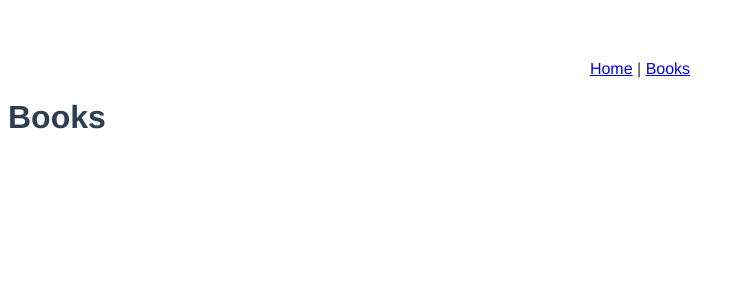
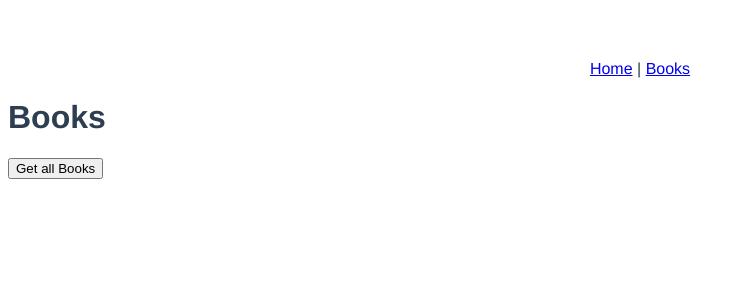
Before and after one commit to eddanieles/libraryReturns, a Vue app in the folder webApp/: page /books in a window 1280 px wide. Shown: the top 300 px of the page, without its empty margins (0-746 px from the left). Built offline with nearby package versions, Linux system fonts and the light colour scheme; no server answers; what @braid/vue-formulate would draw is missing.

Commit message:
books view

```diff
--- a/webApp/src/views/Books.vue
+++ b/webApp/src/views/Books.vue
@@ -1,26 +1,23 @@
 <template>
   <div class="books">
     <h1>Books</h1>
+    <button @click='getAllBooks()' type="button" class="btn btn-warning">Get all Books</button>
   </div>
 </template>
 
 <script>
-import { getAllBooks } from '../services/BookService'
-
+  // import { getAllBooks } from '../services/BookService'
   export default {
-  data() {
-      return {
-          books: []
-      }
-  },
+    // data() {
+    //     return {
+    //         books: []
+    //     }
+    // },
     methods:
     {
       getAllBooks() {
-      getAllBooks().then(response => {
-        console.log(response);
-        this.books = response;
-      })
-    }
+        this.$emit('getAllBooks')
+      },
     },
     mounted () {
       this.getAllBooks();
```
Lines whose indentation alone changed are shown as unchanged.
